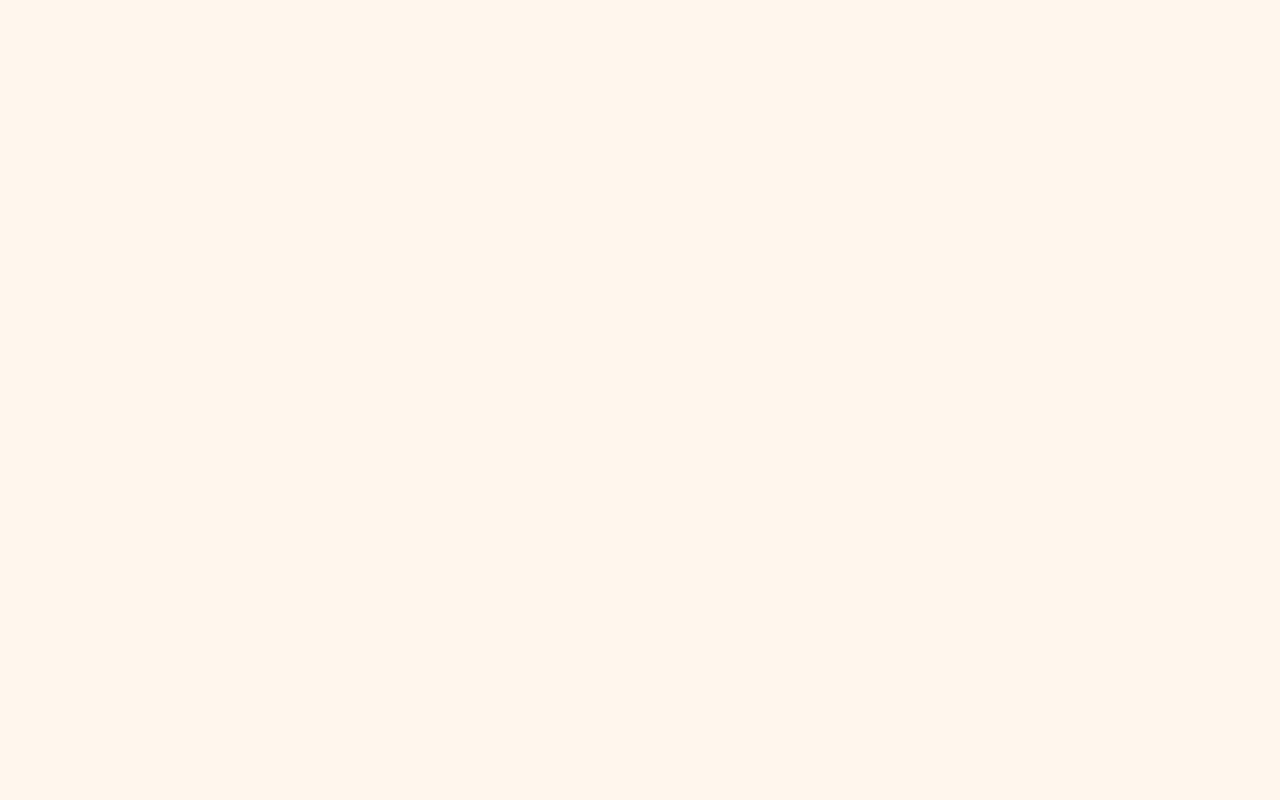
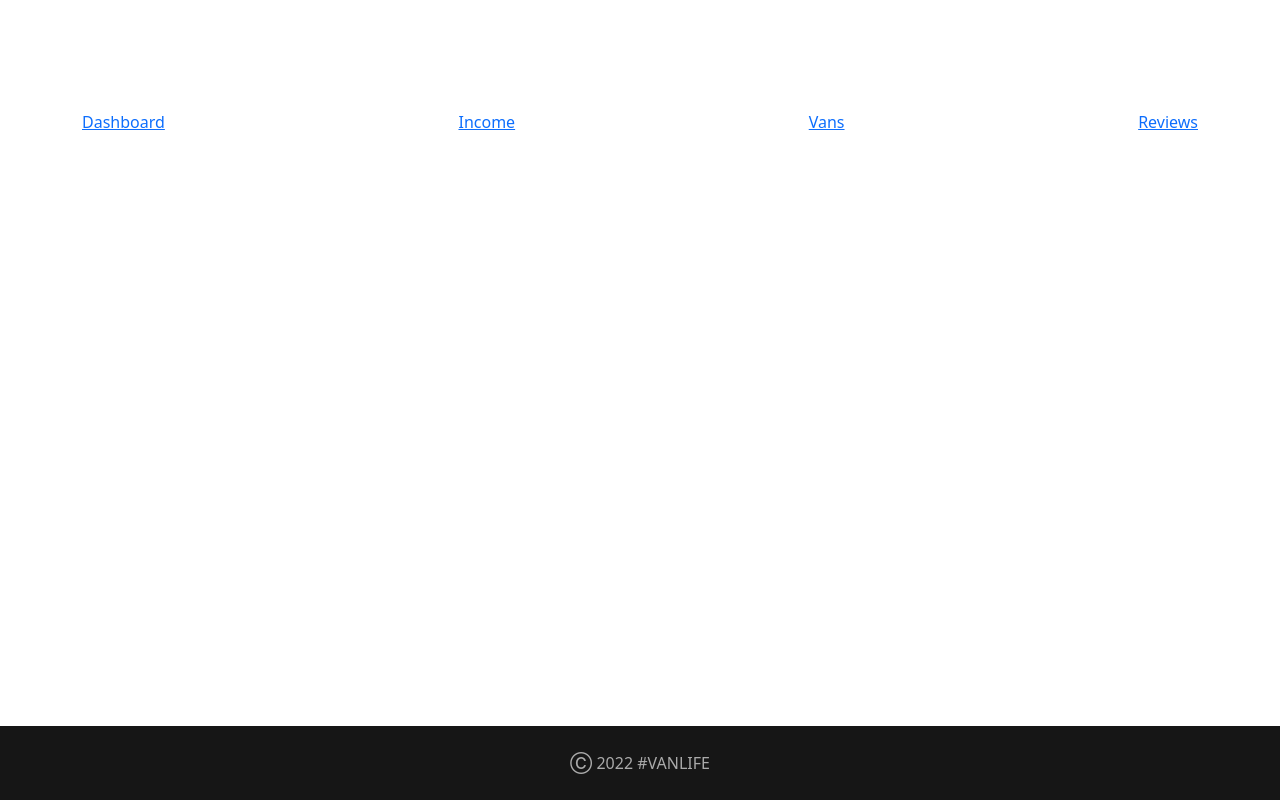
Before and after one commit to PetriDamous/toto-vans-frontend, a React (Create React App) app: page /host in a window 1280 px wide. Before the commit this address had no page. Built offline with nearby package versions, Linux system fonts and the light colour scheme.

Commit message:
Feat: Created HostLayout component to add internal navigation for the host route. Added Host link to navigate to host route in Header component. Created nested route for the host route with all the components that will be used for that route.

```diff
--- a/src/App.js
+++ b/src/App.js
@@ -1,7 +1,15 @@
 import "bootstrap/dist/css/bootstrap.min.css";
 import { Routes, Route } from "react-router-dom";
-import { About, Home } from "./pages";
-import { Layout } from "./components";
+import {
+  About,
+  DashBoard,
+  Income,
+  Reviews,
+  Home,
+  Vans,
+  VanDetail,
+} from "./pages";
+import { Layout, HostLayout } from "./components";
 
 function App() {
   return (
@@ -9,6 +17,13 @@ function App() {
       <Route element={<Layout />}>
         <Route path="/" element={<Home />} />
         <Route path="/about" element={<About />} />
+        <Route path="/host" element={<HostLayout />}>
+          <Route path="/host/dashboard" element={<DashBoard />} />
+          <Route path="/host/income" element={<Income />} />
+          <Route path="/host/reviews" element={<Reviews />} />
+        </Route>
+        <Route path="/vans" element={<Vans />} />
+        <Route path="/vans/:id" element={<VanDetail />} />
       </Route>
     </Routes>
   );
--- a/src/components/Header/Header.js
+++ b/src/components/Header/Header.js
@@ -9,8 +9,9 @@ const Header = () => {
         #VANLIFE
       </Link>
       <nav className="d-none d-sm-flex d-md-flex">
+        <Link to="/host">Host</Link>
         <Link to="/about">About</Link>
-        <Link>Vans</Link>
+        <Link to="/vans">Vans</Link>
       </nav>
     </header>
   );
--- /dev/null
+++ b/src/components/HostLayout/HostLayout.js
@@ -0,0 +1,18 @@
+import { Container } from "react-bootstrap";
+import { Link, Outlet } from "react-router-dom";
+
+const HostLayout = () => {
+  return (
+    <Container>
+      <div className="d-flex justify-content-between">
+        <Link to="/host/dashboard">Dashboard</Link>
+        <Link to="/host/income">Income</Link>
+        <Link to="/vans">Vans</Link>
+        <Link to="/host/reviews">Reviews</Link>
+      </div>
+      <Outlet />
+    </Container>
+  );
+};
+
+export default HostLayout;
--- a/src/components/index.js
+++ b/src/components/index.js
@@ -1,3 +1,4 @@
 export { default as Footer } from "./Footer/Footer";
 export { default as Layout } from "./Layout/Layout";
 export { default as Header } from "./Header/Header";
+export { default as HostLayout } from "./HostLayout/HostLayout";
```
